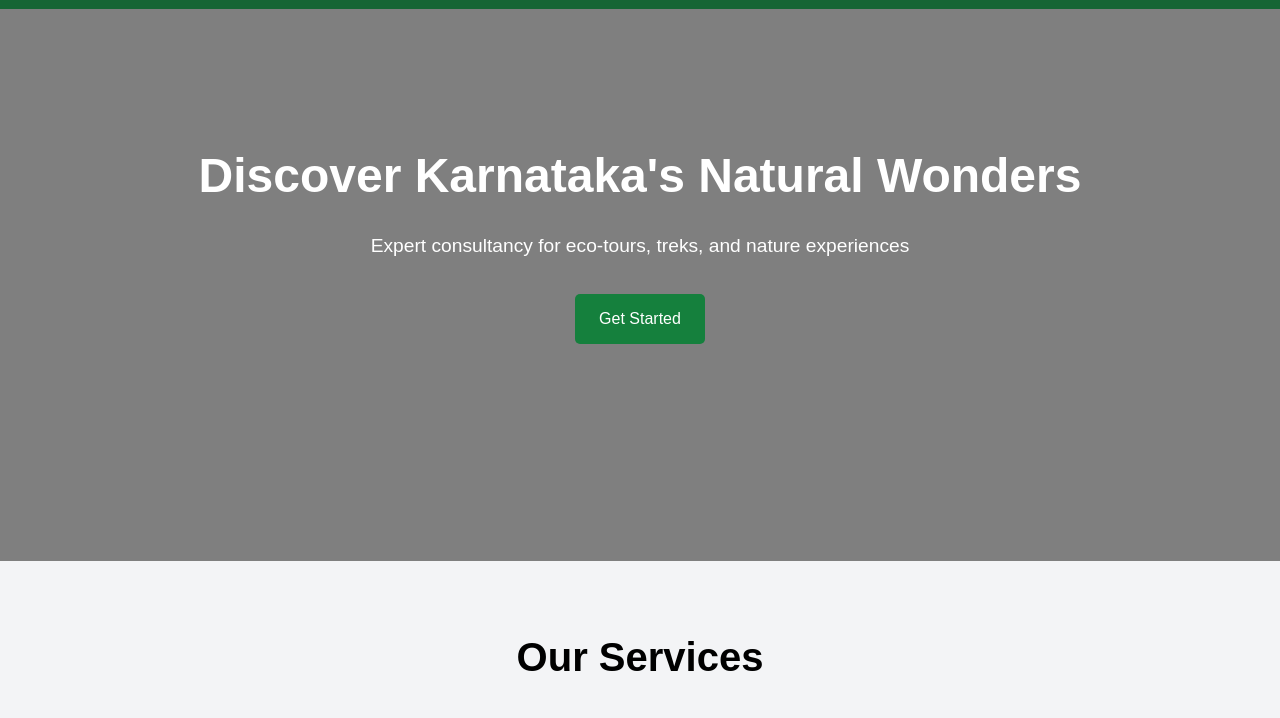
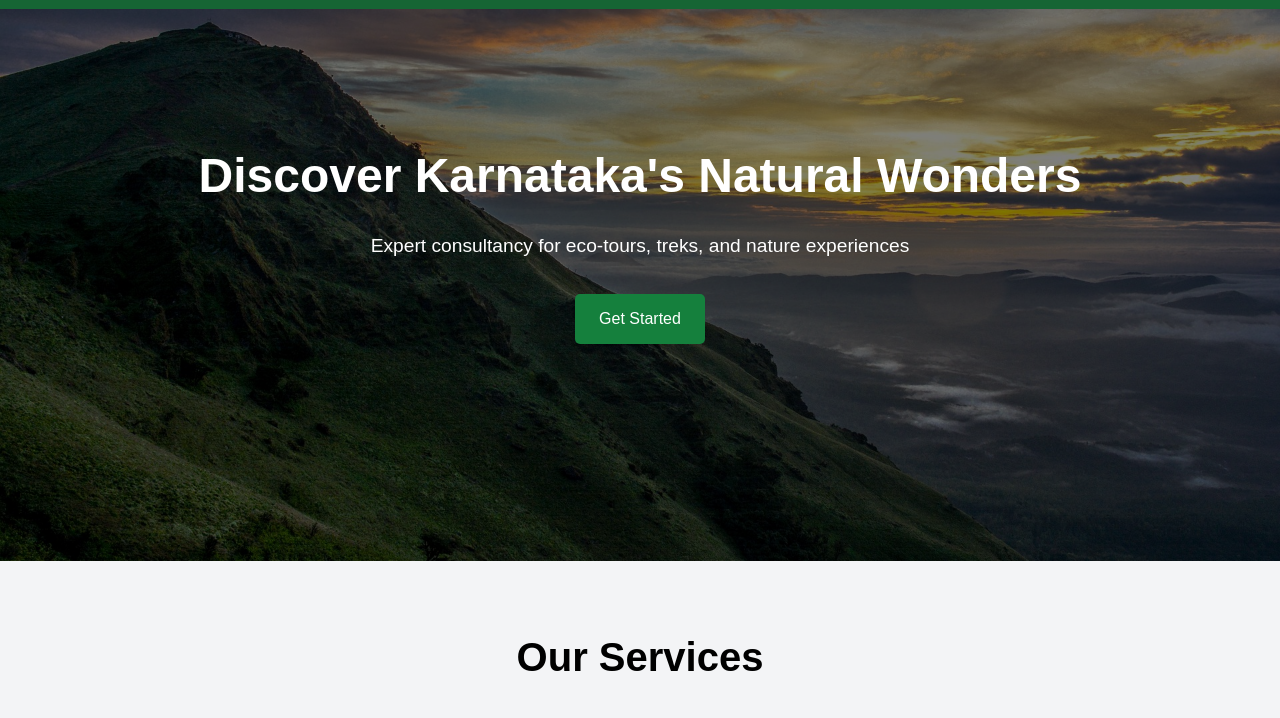
Before and after one commit to keenyateesh19/eco-tours-karnataka, a website built with Vite: page index.html in a window 1280 px wide. Shown: the part 79-797 px from the top of the page. Built offline with nearby package versions, Linux system fonts and the light colour scheme; no server answers; files whose address does not match are found by name.

Commit message:
Stupid Mistake

```diff
--- a/src/style.css
+++ b/src/style.css
@@ -81,7 +81,7 @@ nav {
 
 /* Hero section styles */
 #home {
-  background-image: url("/public/eco-tours-karnataka.jpg");
+  background-image: url("/public/western-ghats.jpg");
   background-size: cover;
   background-position: center;
   height: 80vh;
```
